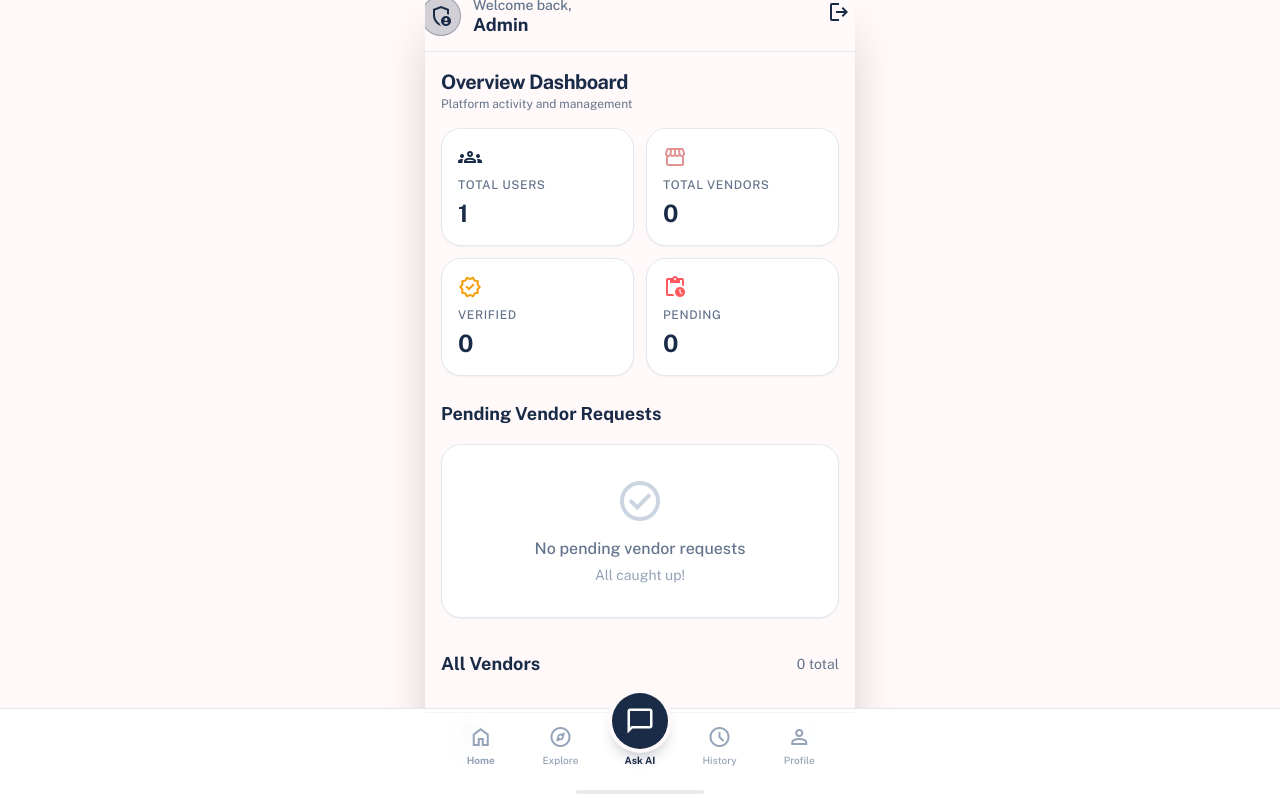
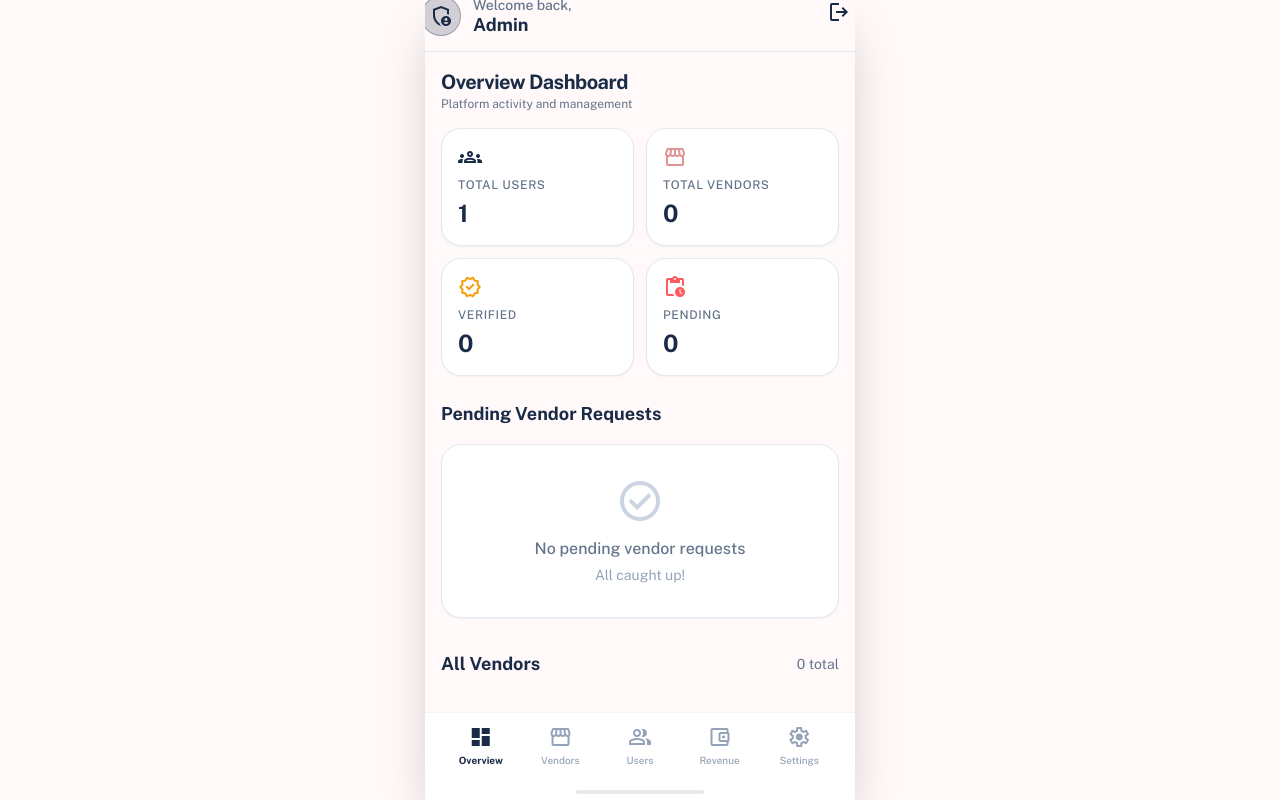
Before and after one commit to 25f1002177/SheSafe, a Flask app: page /admin/dashboard in a window 1280 px wide. Run offline with Flask 3, Linux system fonts and the light colour scheme; a user stored in the database is signed in; data comes from the database, SQL or seed files in the repository; data that the repository does not hold is empty; some libraries are stand-ins or nearby versions.

Commit message:
edited base for admin nav bar

```diff
--- a/app/templates/admin_dashboard.html
+++ b/app/templates/admin_dashboard.html
@@ -165,33 +165,5 @@
             {% endfor %}
         </div>
     </main>
-
-    <!-- Bottom Navigation Bar -->
-    <nav
-        class="fixed bottom-0 left-0 right-0 bg-white/95 dark:bg-slate-900/95 backdrop-blur-lg border-t border-slate-200 dark:border-slate-800 z-50">
-        <div class="flex justify-around items-center px-2 py-3 max-w-md mx-auto">
-            <a href="{{ url_for('main.admin_dashboard') }}" class="flex flex-col items-center gap-1 text-navy-trust">
-                <span class="material-symbols-outlined fill-1">dashboard</span>
-                <span class="text-[10px] font-bold uppercase tracking-tight">Overview</span>
-            </a>
-            <a href="#" class="flex flex-col items-center gap-1 text-slate-400 hover:text-navy-trust transition-colors">
-                <span class="material-symbols-outlined">storefront</span>
-                <span class="text-[10px] font-medium uppercase tracking-tight">Vendors</span>
-            </a>
-            <a href="#" class="flex flex-col items-center gap-1 text-slate-400 hover:text-navy-trust transition-colors">
-                <span class="material-symbols-outlined">group</span>
-                <span class="text-[10px] font-medium uppercase tracking-tight">Users</span>
-            </a>
-            <a href="#" class="flex flex-col items-center gap-1 text-slate-400 hover:text-navy-trust transition-colors">
-                <span class="material-symbols-outlined">account_balance_wallet</span>
-                <span class="text-[10px] font-medium uppercase tracking-tight">Revenue</span>
-            </a>
-            <a href="#" class="flex flex-col items-center gap-1 text-slate-400 hover:text-navy-trust transition-colors">
-                <span class="material-symbols-outlined">settings</span>
-                <span class="text-[10px] font-medium uppercase tracking-tight">Settings</span>
-            </a>
-        </div>
-        <div class="h-6 w-full"></div>
-    </nav>
 </div>
 {% endblock %}
--- a/app/templates/base.html
+++ b/app/templates/base.html
@@ -160,6 +160,45 @@
                 </a>
             </div>
 
+            {% elif current_user.role == 'admin' %}
+            <!-- Admin Bottom Nav -->
+            <div
+                class="flex flex-col items-center gap-1 {% if request.endpoint == 'main.admin_dashboard' %}text-navy-trust{% else %}text-slate-400{% endif %} w-1/5">
+                <a href="{{ url_for('main.admin_dashboard') }}" class="flex flex-col items-center gap-1">
+                    <span
+                        class="material-symbols-outlined {% if request.endpoint == 'main.admin_dashboard' %}fill-1{% endif %}">dashboard</span>
+                    <span class="text-[10px] font-bold">Overview</span>
+                </a>
+            </div>
+            <div
+                class="flex flex-col items-center gap-1 text-slate-400 hover:text-navy-trust transition-colors w-1/5">
+                <a href="#" class="flex flex-col items-center gap-1">
+                    <span class="material-symbols-outlined">storefront</span>
+                    <span class="text-[10px] font-medium">Vendors</span>
+                </a>
+            </div>
+            <div
+                class="flex flex-col items-center gap-1 text-slate-400 hover:text-navy-trust transition-colors w-1/5">
+                <a href="#" class="flex flex-col items-center gap-1">
+                    <span class="material-symbols-outlined">group</span>
+                    <span class="text-[10px] font-medium">Users</span>
+                </a>
+            </div>
+            <div
+                class="flex flex-col items-center gap-1 text-slate-400 hover:text-navy-trust transition-colors w-1/5">
+                <a href="#" class="flex flex-col items-center gap-1">
+                    <span class="material-symbols-outlined">account_balance_wallet</span>
+                    <span class="text-[10px] font-medium">Revenue</span>
+                </a>
+            </div>
+            <div
+                class="flex flex-col items-center gap-1 text-slate-400 hover:text-navy-trust transition-colors w-1/5">
+                <a href="#" class="flex flex-col items-center gap-1">
+                    <span class="material-symbols-outlined">settings</span>
+                    <span class="text-[10px] font-medium">Settings</span>
+                </a>
+            </div>
+
             {% else %}
             <!-- Authenticated User Bottom Nav -->
             <div
```
